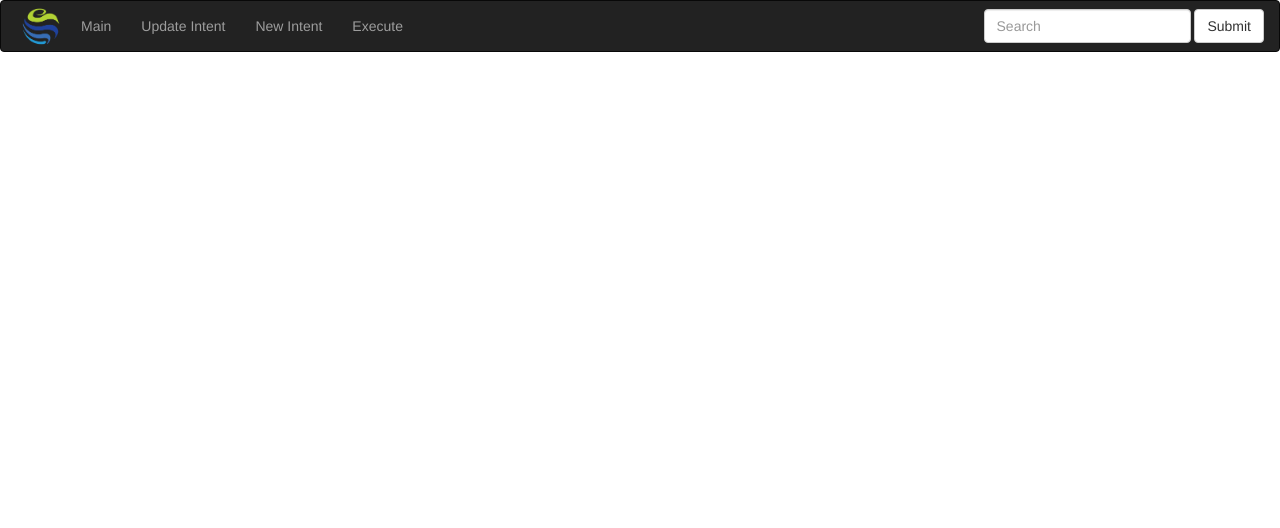
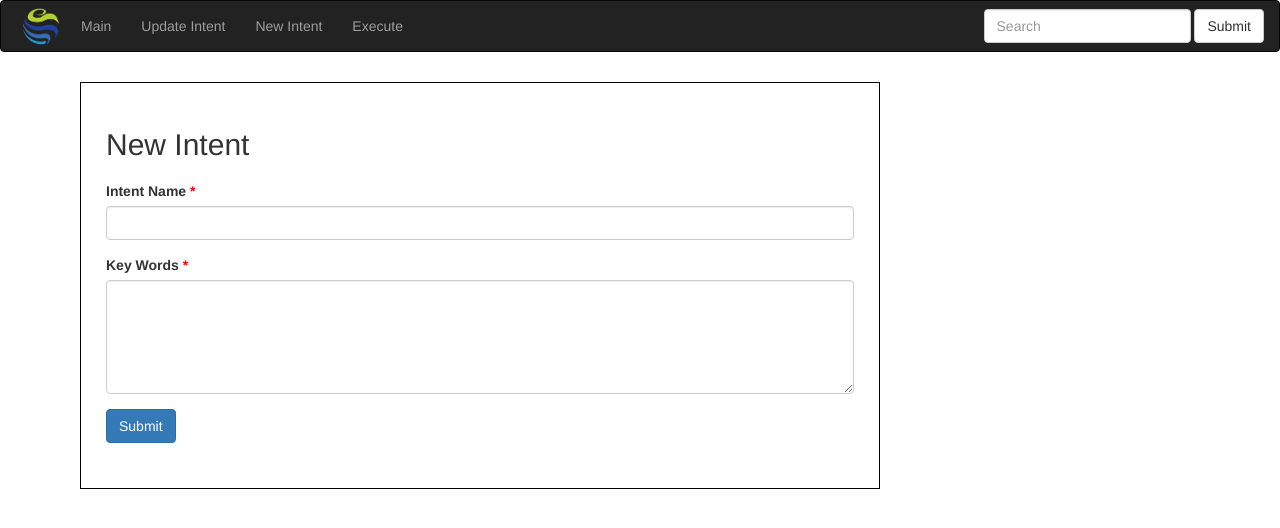
Before and after one commit to hpanushan/Tigo_Call_Center_Voice_Intent_Matching, a Flask app: page /new in a window 1280 px wide. Shown: the top 528 px of the page. Run offline with Flask 2, Linux system fonts and the light colour scheme; some libraries are stand-ins or nearby versions.

Commit message:
Finished creating web page for new intent

```diff
--- a/templates/new.html
+++ b/templates/new.html
@@ -10,6 +10,20 @@
     <link rel="stylesheet" href="https://maxcdn.bootstrapcdn.com/bootstrap/3.4.0/css/bootstrap.min.css">
     <script src="https://ajax.googleapis.com/ajax/libs/jquery/3.4.1/jquery.min.js"></script>
     <script src="https://maxcdn.bootstrapcdn.com/bootstrap/3.4.0/js/bootstrap.min.js"></script>
+
+    <style>
+        form {
+            width: 800px;
+            border: 1px solid black;
+            padding: 25px;
+            margin: 10px;
+        }
+
+        .required:after {
+            content:" *";
+            color: red;
+        }
+    </style>
 
 </head>
 
@@ -35,6 +49,27 @@
         </div>
     </nav>
 
+    <div class="container">
+        <div class="row">
+            <div class="col-md-10">
+                <form>
+                    <h2>New Intent</h2>
+                    <h1></h1>
+                    <div class="form-group border-style">
+                        <label for="intent" class="required">Intent Name</label>
+                        <input type="text" class="form-control" id="intentname" required>
+                    </div>
+                    <div class="form-group">
+                        <label for="comment" class="required">Key Words</label>
+                        <textarea class="form-control" rows="5" id="keywords" required></textarea>
+                    </div>
+                    <button type="submit" class="btn btn-primary">Submit</button>
+                    <h1></h1>
+                </form>
+            </div>
+        </div>
+    </div>
+
 </body>
 
 </html>
```
